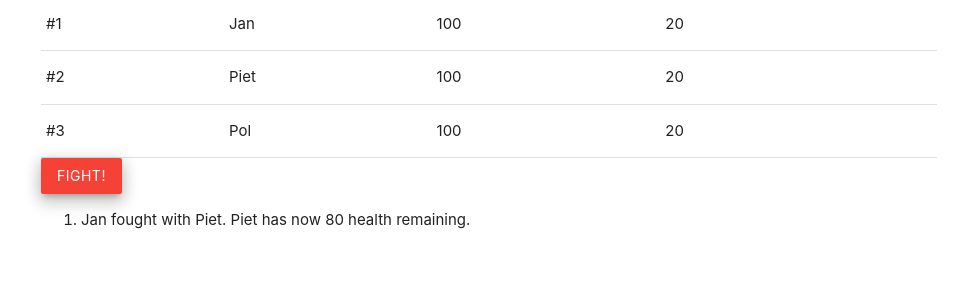
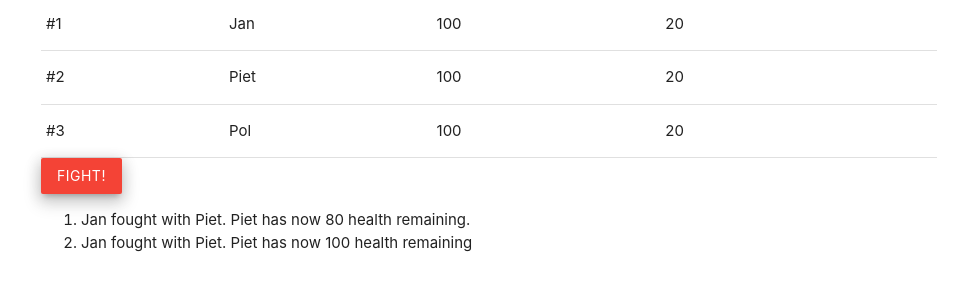
Before and after one commit to vives-webtechnology-2018/puchimon, a plain HTML site: page index.html in a window 1280 px wide. Both pictures are taken after a click on the button "FIGHT!". Shown: the part 192-482 px from the top of the page, without its empty margins (151-1119 px from the left). Drawn offline with nearby package versions, Linux system fonts and the light colour scheme.

Commit message:
prepare and execute an attack

```diff
--- a/index.html
+++ b/index.html
@@ -25,7 +25,7 @@
             <button class="btn red z-depth-3" id="fightButton">Fight!</button>
         </section>
         <section id="history">
-            <ol>
+            <ol id="historyList">
                 <li>Jan fought with Piet. Piet has now 80 health remaining.</li>
             </ol>
         </section>
--- a/js/puchimon.js
+++ b/js/puchimon.js
@@ -52,5 +52,14 @@ const attack = function (attacker, victim) {
 }
 
 const prepareAttack = function () {
-  console.log('preparing attack...')
+  // TODO: choose random attacker and victim
+  const attacker = puchimons[0]
+  const victim = puchimons[1]
+  const result = attack(attacker, victim)
+
+  const historyList = document.getElementById('historyList')
+  const listItem = document.createElement('li')
+  listItem.textContent = result
+
+  historyList.appendChild(listItem)
 }
```
